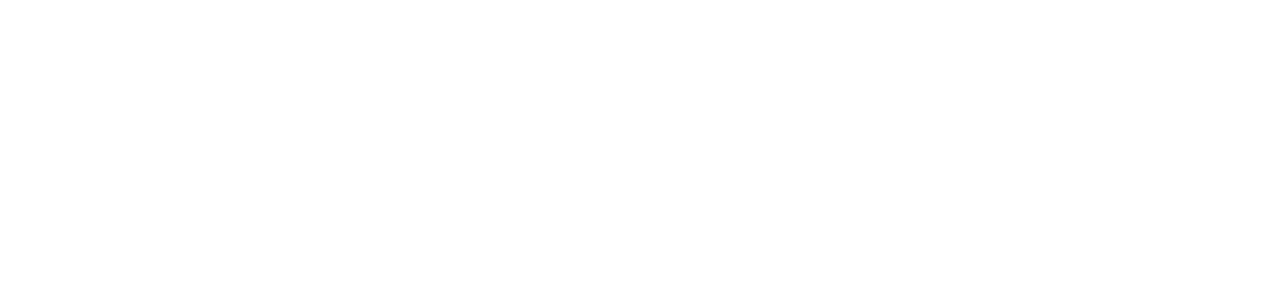
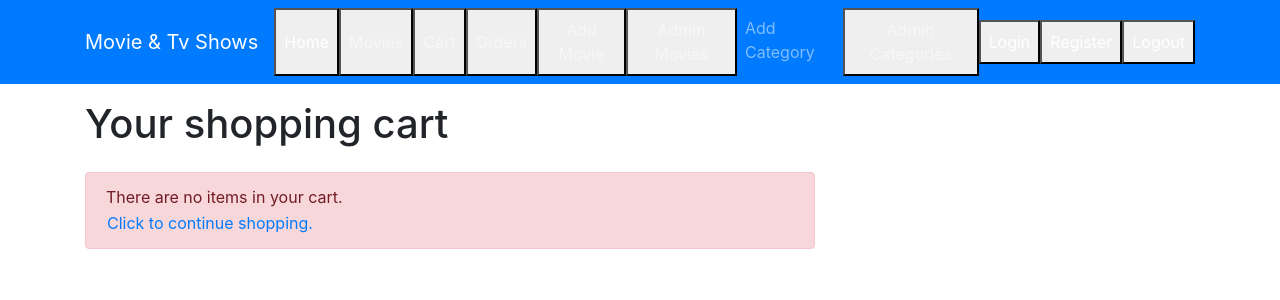
Before and after one commit to cihatsolak/movie-shows-angular10, an Angular app: page /cart in a window 1280 px wide. Shown: the top 300 px of the page. Built offline with nearby package versions, Linux system fonts and the light colour scheme.

Commit message:
preparing the shopping cart

```diff
--- a/src/app/shop/cart-detail/cart-detail.component.html
+++ b/src/app/shop/cart-detail/cart-detail.component.html
@@ -1 +1,80 @@
-<div class="alert alert-success">Cart detail component</div>
+<navbar></navbar>
+<div class="container pt-100 mb-5">
+  <h1 class="mb-2">Your shopping cart</h1>
+  <div class="row">
+    <div class="col-8">
+      <ng-container *ngIf="cart.itemCount > 0">
+        <table class="table table-hover">
+          <thead>
+            <tr>
+              <th></th>
+              <th>Movie</th>
+              <th>Price</th>
+              <th>Quantitity</th>
+              <th>Total</th>
+              <th></th>
+            </tr>
+          </thead>
+          <tbody>
+            <tr *ngFor="let item of cart.items">
+              <td>
+                <img
+                  src="assets/img/{{ item.movie.imageUrl }}"
+                  alt="{{ item.movie.title }}"
+                  width="60"
+                />
+              </td>
+              <td>{{ item.movie.title }}</td>
+              <td>
+                {{ item.movie.price }} <i class="fas fa-lira-sign fa-sm"></i>
+              </td>
+              <td>{{ item.quantity }}</td>
+              <td>
+                {{ item.quantity * item.movie.price }}
+                <i class="fas fa-lira-sign fa-sm"></i>
+              </td>
+              <td>
+                <button class="btn btn-danger btn-sm">
+                  <i class="fa fa-times fa-fa-fw"></i>
+                </button>
+              </td>
+            </tr>
+          </tbody>
+        </table>
+      </ng-container>
+
+      <ng-container *ngIf="cart.itemCount == 0">
+        <div class="alert alert-danger mt-3">
+          There are no items in your cart.
+          <br />
+          <button routerLink="/shop" class="btn btn-link p-0">
+            Click to continue shopping.
+          </button>
+        </div>
+      </ng-container>
+    </div>
+    <div class="col-4">
+      <ng-container *ngIf="cart.itemCount > 0">
+        <div class="text-left">
+          <h4>Shopping Summary</h4>
+        </div>
+        <table class="table">
+          <tbody>
+            <tr>
+              <th>Total</th>
+              <td>{{ cart.total }} <i class="fas fa-lira-sign fa-sm"></i></td>
+            </tr>
+          </tbody>
+        </table>
+        <div>
+          <button routerLink="/shop" class="btn btn-primary btn-sm">
+            Continue Shopping
+          </button>
+          <button routerLink="/checkout" class="btn btn-primary btn-sm ml-2">
+            Complete Shopping
+          </button>
+        </div>
+      </ng-container>
+    </div>
+  </div>
+</div>
--- a/src/app/shop/cart-detail/cart-detail.component.ts
+++ b/src/app/shop/cart-detail/cart-detail.component.ts
@@ -1,12 +1,12 @@
 import { Component, OnInit } from '@angular/core';
+import { Cart } from 'src/app/model/cart.model';
 
 @Component({
   selector: 'cart-detail',
   templateUrl: './cart-detail.component.html',
-  styleUrls: ['./cart-detail.component.css'],
 })
 export class CartDetailComponent implements OnInit {
-  constructor() {}
+  constructor(public cart: Cart) {}
 
   ngOnInit(): void {}
 }
--- a/src/app/shop/navbar/navbar.component.html
+++ b/src/app/shop/navbar/navbar.component.html
@@ -3,39 +3,39 @@
     <a href="#" class="navbar-brand">Movie & Tv Shows</a>
     <ul class="navbar-nav mr-auto">
       <li class="navbar-nav">
-        <a href="" class="navbar-link active">Home</a>
+        <button routerLink="/shop" class="nav-link active">Home</button>
       </li>
       <li class="navbar-nav">
-        <a href="#" class="navbar-link">Movies</a>
+        <button routerLink="/shop" class="nav-link">Movies</button>
       </li>
       <li class="navbar-nav">
-        <a href="#" class="navbar-link">Cart</a>
+        <button routerLink="/cart" class="nav-link">Cart</button>
       </li>
       <li class="navbar-nav">
-        <a href="#" class="navbar-link">Orders</a>
+        <button href="#" class="nav-link">Orders</button>
       </li>
       <li class="navbar-nav">
-        <a href="#" class="navbar-link">Add Movie</a>
+        <button href="#" class="nav-link">Add Movie</button>
       </li>
       <li class="navbar-nav">
-        <a href="#" class="navbar-link">Admin Movies</a>
+        <button href="#" class="nav-link">Admin Movies</button>
       </li>
       <li class="navbar-nav">
-        <a href="#" class="navbar-link">Add Category</a>
+        <a href="#" class="nav-link">Add Category</a>
       </li>
       <li class="navbar-nav">
-        <a href="#" class="navbar-link">Admin Categories</a>
+        <button href="#" class="nav-link">Admin Categories</button>
       </li>
     </ul>
     <ul class="navbar-nav ml-auto">
       <li class="navbar-nav">
-        <a href="" class="nav-link active">Login</a>
+        <button href="" class="nav-link active">Login</button>
       </li>
       <li class="navbar-nav">
-        <a href="" class="nav-link active">Register</a>
+        <button href="" class="nav-link active">Register</button>
       </li>
       <li class="navbar-nav">
-        <a href="" class="nav-link active">Logout</a>
+        <button href="" class="nav-link active">Logout</button>
       </li>
     </ul>
   </div>
--- a/src/app/shop/shop.component.ts
+++ b/src/app/shop/shop.component.ts
@@ -1,4 +1,5 @@
 import { Component } from '@angular/core';
+import { Router } from '@angular/router';
 import { Cart } from '../model/cart.model';
 import { Category } from '../model/category.model';
 import { CategoryRepository } from '../model/category.repository';
@@ -8,13 +9,6 @@
 @Component({
   selector: 'shop',
   templateUrl: 'shop.component.html',
-  styles: [
-    `
-      .pt-100 {
-        padding-top: 100px;
-      }
-    `,
-  ],
 })
 export class ShopComponent {
   public selectedCategory: Category = null;
@@ -24,7 +18,8 @@
   constructor(
     private movieRepository: MovieRepository,
     private categoryRepository: CategoryRepository,
-    private cart: Cart
+    private cart: Cart,
+    private router: Router
   ) {}
 
   get movies(): Movie[] {
@@ -64,5 +59,6 @@
 
   addMovieToCart(movie: Movie) {
     this.cart.addItem(movie);
+    this.router.navigateByUrl('/cart');
   }
 }
--- a/src/styles.css
+++ b/src/styles.css
@@ -1 +1,3 @@
-/* You can add global styles to this file, and also import other style files */
+.pt-100 {
+  padding-top: 100px;
+}
```
Also changed, not shown: src/app/shop/shop.module.ts (+9 -2 lines).
